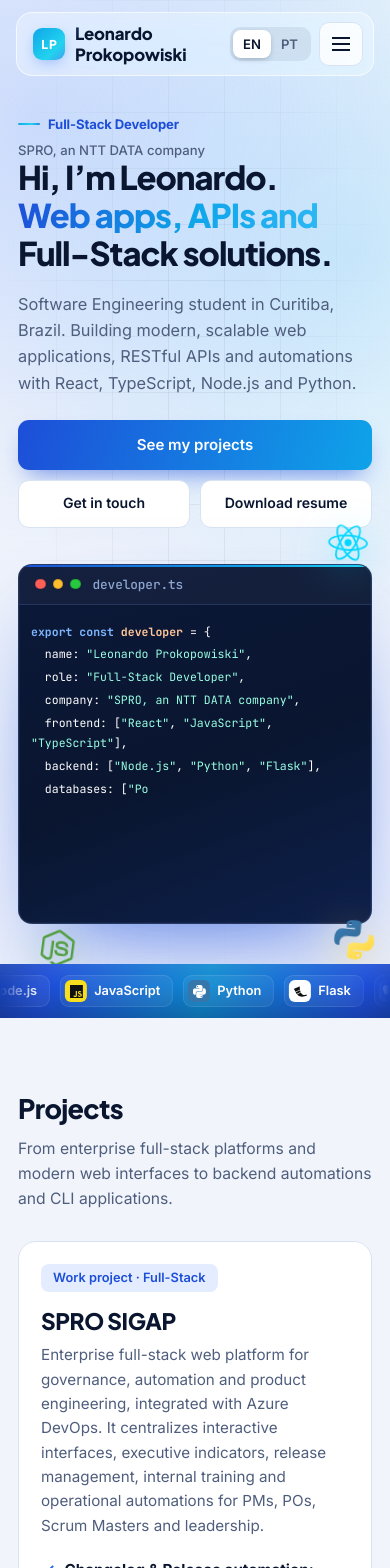
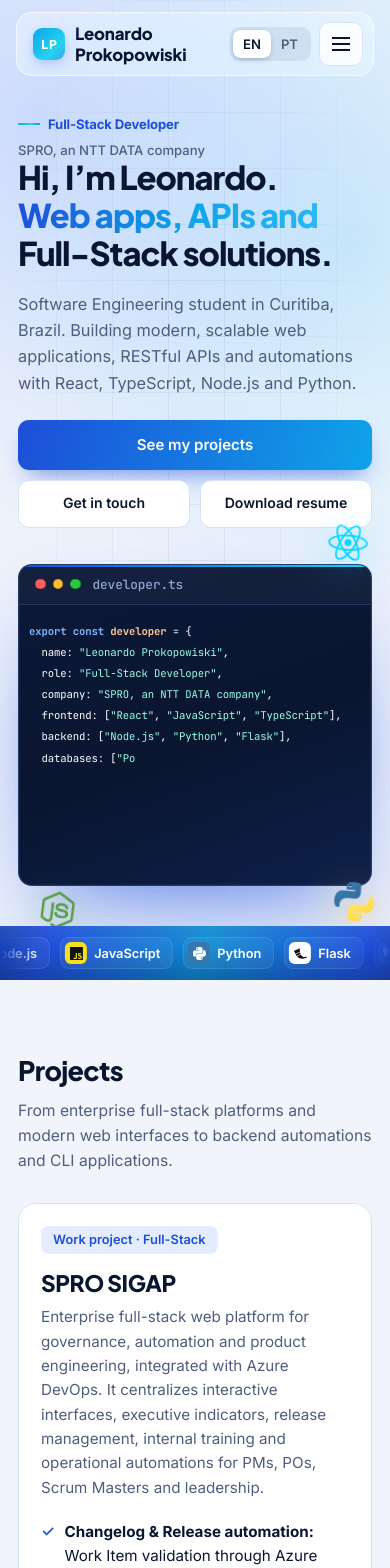
Before and after one commit to leonardoprokopowiskii/portfolio, a React (Vite) app: page / in a window 390 px wide. Shown: the top 1568 px of the page. Built offline with nearby package versions, Linux system fonts and the light colour scheme.

Commit message:
fix(mobile): adjust code font size and padding so long array lines do not wrap

```diff
--- a/src/components/ui/CodeWindow/CodeWindow.module.css
+++ b/src/components/ui/CodeWindow/CodeWindow.module.css
@@ -89,7 +89,7 @@
 .code div {
   white-space: pre-wrap;
   overflow-wrap: break-word;
-  padding: 1px clamp(12px, 3.2cqi, 20px);
+  padding: 1px clamp(10px, 2.8cqi, 20px);
   border-radius: 4px;
   transition: background 0.15s ease;
 }
@@ -100,6 +100,13 @@
 
 @media (max-width: 560px) {
   .code {
-    font-size: max(0.72rem, 2.9cqi);
+    font-size: max(0.665rem, 2.8cqi);
+    letter-spacing: -0.012em;
   }
 }
+
+@media (max-width: 380px) {
+  .code {
+    font-size: 0.635rem;
+  }
+}
```
